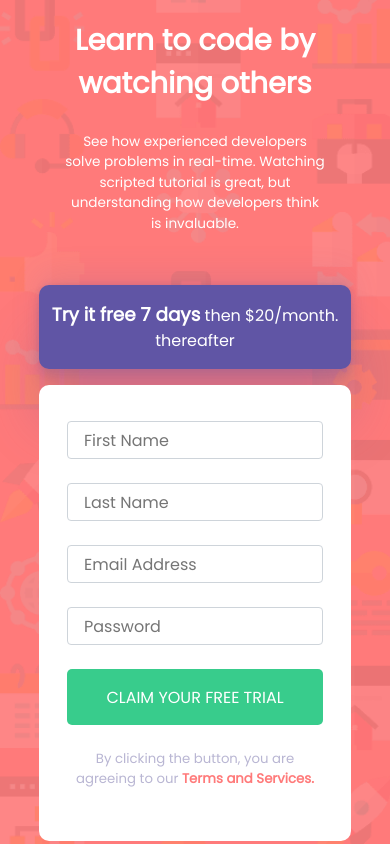
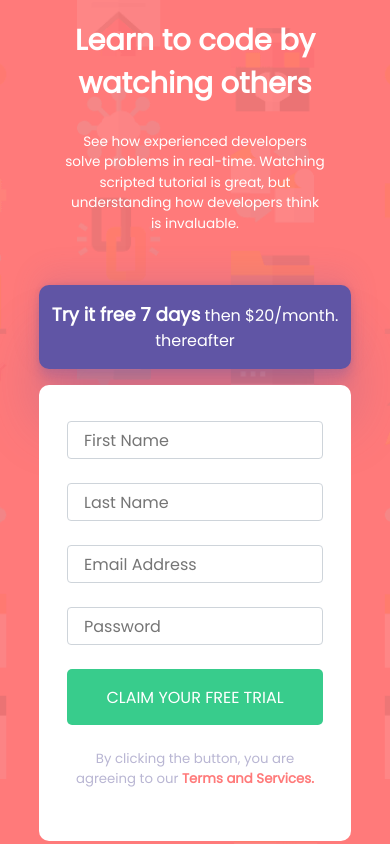
Before and after one commit to Ralatcode/Responsive-Registration-page, a plain HTML site: page index.html in a window 390 px wide. Drawn offline with Linux system fonts and the light colour scheme.

Commit message:
added mobile background image

```diff
--- a/style.css
+++ b/style.css
@@ -209,6 +209,9 @@ input:focus:invalid ~ .error-container {
 }
 
 @media (max-width: 425px) {
+  body {
+    background-image: url(images/bg-intro-mobile.png);
+  }
   .content {
     width: 100%;
     flex-direction: column;
```
